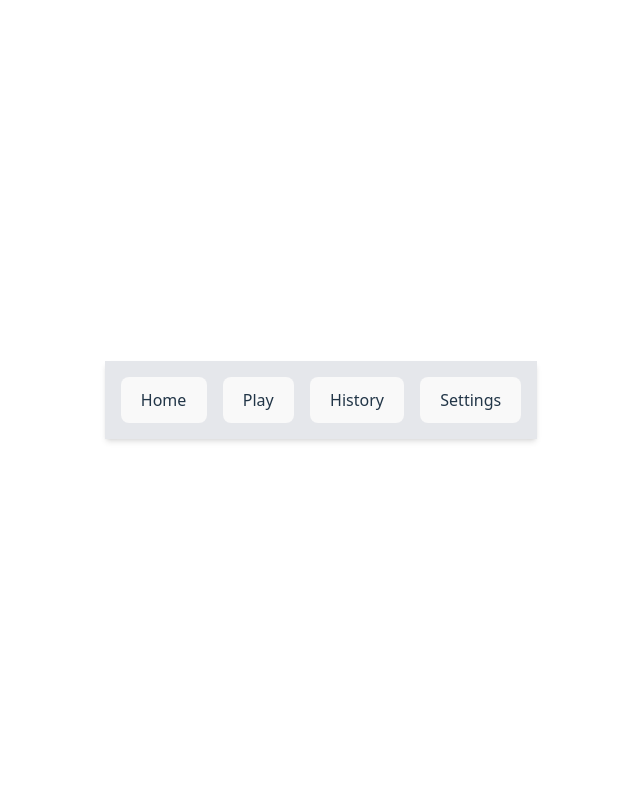
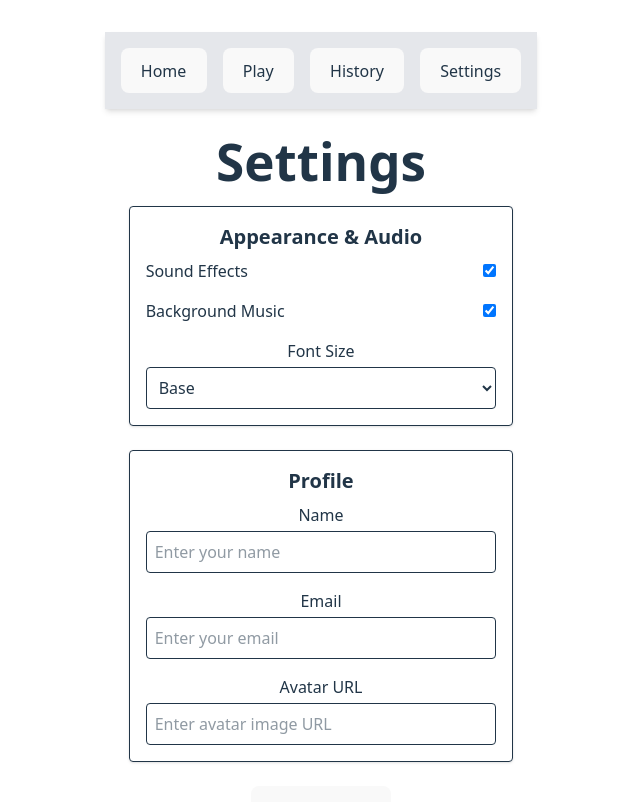
Before and after one commit to Nyateya/Quiz-app, a React (Vite) app: page /settings in a window 1280 px wide. Shown: the top 802 px of the page, without its empty margins (319-959 px from the left). Built offline with nearby package versions, Linux system fonts and the light colour scheme.

Commit message:
added a settings page and implemented the search bar in history page

```diff
--- a/src/App.jsx
+++ b/src/App.jsx
@@ -4,6 +4,7 @@ import WelcomePage from './components/WelcomePage.jsx'
 import Navbar from './components/Navbar.jsx'
 import Quiz from './components/Quiz.jsx'
 import History from './components/History.jsx'
+import  Settings from './components/Settings.jsx'
 import { BrowserRouter as Router, Route, Routes } from 'react-router-dom'
 
 
@@ -17,6 +18,7 @@ function App() {
 
           <Route path="/quiz" element={<Quiz/>} />
           <Route path="/history" element={<History />} />
+          <Route path="/settings" element={<Settings />} />
         </Routes>
       </div>
     </Router>
--- a/src/components/Quiz.jsx
+++ b/src/components/Quiz.jsx
@@ -1,5 +1,5 @@
 /* eslint-disable react-hooks/exhaustive-deps */
-import React, { useEffect, useState, useCallback } from "react";
+import React, { useEffect, useState, useCallback, useRef } from "react";
 import { useLocation, useNavigate } from "react-router-dom";
 
 export default function Quiz() {
@@ -7,17 +7,50 @@ export default function Quiz() {
   const navigate = useNavigate();
 
   const queryParams = new URLSearchParams(location.search);
-  const category = queryParams.get("category") || "9"; // Default category
+  const category = queryParams.get("category") || "9";
   const difficulty = queryParams.get("difficulty") || "easy";
 
   const [questions, setQuestions] = useState([]);
   const [currentQuestionIndex, setCurrentQuestionIndex] = useState(0);
   const [score, setScore] = useState(0);
+  const [quizCompleted, setQuizCompleted] = useState(false);
   const [loading, setLoading] = useState(true);
-  const [quizCompleted, setQuizCompleted] = useState(false);
-  const [timeLeft, setTimeLeft] = useState(60);
 
-  // ✅ Sample fallback questions
+  // Settings
+  const [settings, setSettings] = useState({
+    sound: true,
+    music: true,
+    fontSize: "base",
+    profileName: "",
+    profileAvatar: "",
+  });
+
+  // Audio refs
+  const correctSound = useRef(null);
+  const wrongSound = useRef(null);
+
+  useEffect(() => {
+    // Load settings
+    const savedSound = localStorage.getItem("sound");
+    const savedMusic = localStorage.getItem("music");
+    const savedFontSize = localStorage.getItem("fontSize");
+    const savedName = localStorage.getItem("profileName");
+    const savedAvatar = localStorage.getItem("profileAvatar");
+
+    setSettings({
+      sound: savedSound !== null ? savedSound === "true" : true,
+      music: savedMusic !== null ? savedMusic === "true" : true,
+      fontSize: savedFontSize || "base",
+      profileName: savedName || "",
+      profileAvatar: savedAvatar || "",
+    });
+
+    // Preload sound files
+    correctSound.current = new Audio("/sounds/correct.mp3");
+    wrongSound.current = new Audio("/sounds/wrong.mp3");
+  }, []);
+
+  // Fallback questions
   const sampleQuestions = [
     {
       question: "What is the capital of France?",
@@ -31,16 +64,13 @@ export default function Quiz() {
     },
   ];
 
-  // Fetch questions
   const fetchQuestions = useCallback(() => {
     setLoading(true);
     const url = `https://opentdb.com/api.php?amount=10&category=${category}&difficulty=${difficulty}&type=multiple`;
 
     fetch(url)
       .then((res) => {
-        if (res.status === 429) {
-          throw new Error("Rate limit reached. Try again later.");
-        }
+        if (res.status === 429) throw new Error("Rate limit reached");
         return res.json();
       })
       .then((data) => {
@@ -58,14 +88,12 @@ export default function Quiz() {
           const answers = [...q.incorrect_answers];
           const randomIndex = Math.floor(Math.random() * (answers.length + 1));
           answers.splice(randomIndex, 0, q.correct_answer);
-
           return {
             question: q.question,
             answers: answers,
             correctAnswer: q.correct_answer,
           };
         });
-
         setQuestions(formatted);
         setLoading(false);
       })
@@ -79,28 +107,30 @@ export default function Quiz() {
     fetchQuestions();
   }, [fetchQuestions]);
 
-  // Timer
-  useEffect(() => {
-    if (!loading && !quizCompleted) {
-      if (timeLeft === 0) {
-        handleAnswer(null); // auto skip when time runs out
-      }
-      const timer = setTimeout(() => setTimeLeft(timeLeft - 1), 1000);
-      return () => clearTimeout(timer);
-    }
-  }, [timeLeft, loading, quizCompleted]);
+  const handleAnswer = (answer) => {
+    const isCorrect = answer === questions[currentQuestionIndex].correctAnswer;
 
-  const handleAnswer = (answer) => {
-    if (answer === questions[currentQuestionIndex].correctAnswer) {
-      setScore((prev) => prev + 1);
+    // Play sounds if enabled
+    if (settings.sound) {
+      if (isCorrect) correctSound.current.play();
+      else wrongSound.current.play();
     }
 
+    if (isCorrect) setScore((prev) => prev + 1);
+
     const nextIndex = currentQuestionIndex + 1;
-    if (nextIndex < questions.length) {
-      setCurrentQuestionIndex(nextIndex);
-      setTimeLeft(60);
-    } else {
+    if (nextIndex < questions.length) setCurrentQuestionIndex(nextIndex);
+    else {
       setQuizCompleted(true);
+      const history = JSON.parse(localStorage.getItem("quizHistory")) || [];
+      history.push({
+        score,
+        total: questions.length,
+        category,
+        difficulty,
+        date: new Date().toLocaleString(),
+      });
+      localStorage.setItem("quizHistory", JSON.stringify(history));
     }
   };
 
@@ -108,60 +138,74 @@ export default function Quiz() {
     setScore(0);
     setCurrentQuestionIndex(0);
     setQuizCompleted(false);
-    setTimeLeft(60);
     fetchQuestions();
   };
 
-  // ✅ Save to history when quiz ends
-  useEffect(() => {
-    if (quizCompleted) {
-      const history = JSON.parse(localStorage.getItem("quizHistory")) || [];
-      const newEntry = {
-        category,
-        difficulty,
-        score,
-        total: questions.length,
-        date: new Date().toLocaleString(),
-      };
-      localStorage.setItem(
-        "quizHistory",
-        JSON.stringify([...history, newEntry])
-      );
-    }
-  }, [quizCompleted]);
+  const fontSizeClass = `text-${settings.fontSize}`;
 
-  // UI states
-  if (loading) return <div>Loading questions...</div>;
+  if (loading) return <div className={fontSizeClass}>Loading questions...</div>;
+
   if (quizCompleted) {
     return (
-      <div className="quiz-completed">
-        <h2>Quiz Completed!</h2>
+      <div className={`quiz-completed ${fontSizeClass} p-4`}>
+        {settings.profileAvatar && (
+          <img
+            src={settings.profileAvatar}
+            alt="avatar"
+            className="w-16 h-16 rounded-full mb-2"
+          />
+        )}
+        {settings.profileName && (
+          <p className="mb-2">Player: {settings.profileName}</p>
+        )}
+        <h2 className="text-2xl font-bold mb-2">Quiz Completed!</h2>
         <p>
-          Your score: {score} out of {questions.length}
+          Score: {score} / {questions.length}
         </p>
-        <button onClick={restartQuiz}>Restart Quiz</button>
-        <button onClick={() => navigate("/")}>Back to Home</button>
+        <button
+          onClick={restartQuiz}
+          className="px-4 py-2 bg-blue-500 text-white rounded mr-2"
+        >
+          Restart
+        </button>
+        <button
+          onClick={() => navigate("/")}
+          className="px-4 py-2 bg-gray-500 text-white rounded"
+        >
+          Home
+        </button>
       </div>
     );
   }
 
   return (
-    <div className="quiz">
-      <h2>
+    <div className={`quiz p-4 ${fontSizeClass}`}>
+      {settings.profileAvatar && (
+        <img
+          src={settings.profileAvatar}
+          alt="avatar"
+          className="w-12 h-12 rounded-full mb-2"
+        />
+      )}
+      {settings.profileName && (
+        <p className="mb-2">Player: {settings.profileName}</p>
+      )}
+      <h2 className="text-xl font-bold mb-2">
         Quiz: Category {category} - Difficulty {difficulty}
       </h2>
-      <div className="question">
+      <div className="question mb-4">
         <p
           dangerouslySetInnerHTML={{
             __html: questions[currentQuestionIndex].question,
           }}
         />
-        <ul>
-          {questions[currentQuestionIndex].answers.map((answer, index) => (
-            <li key={index}>
+        <ul className="space-y-2 mt-2">
+          {questions[currentQuestionIndex].answers.map((answer, idx) => (
+            <li key={idx}>
               <button
                 onClick={() => handleAnswer(answer)}
                 dangerouslySetInnerHTML={{ __html: answer }}
+                className="px-4 py-2 border rounded w-full text-left hover:bg-blue-100"
               />
             </li>
           ))}
@@ -172,7 +216,6 @@ export default function Quiz() {
         <p>
           Question {currentQuestionIndex + 1} of {questions.length}
         </p>
-        <p>⏳ Time Left: {timeLeft}s</p>
       </div>
     </div>
   );
--- /dev/null
+++ b/src/components/Settings.jsx
@@ -0,0 +1,130 @@
+import React, { useState, useEffect } from "react";
+
+export default function Settings() {
+  // Settings state
+  const [sound, setSound] = useState(true);
+  const [music, setMusic] = useState(true);
+  const [fontSize, setFontSize] = useState("base");
+  const [profileName, setProfileName] = useState("");
+  const [profileEmail, setProfileEmail] = useState("");
+  const [profileAvatar, setProfileAvatar] = useState("");
+
+  // Load saved settings
+  useEffect(() => {
+    const savedSound = localStorage.getItem("sound");
+    const savedMusic = localStorage.getItem("music");
+    const savedFontSize = localStorage.getItem("fontSize");
+    const savedName = localStorage.getItem("profileName");
+    const savedEmail = localStorage.getItem("profileEmail");
+    const savedAvatar = localStorage.getItem("profileAvatar");
+
+    if (savedSound !== null) setSound(savedSound === "true");
+    if (savedMusic !== null) setMusic(savedMusic === "true");
+    if (savedFontSize) setFontSize(savedFontSize);
+    if (savedName) setProfileName(savedName);
+    if (savedEmail) setProfileEmail(savedEmail);
+    if (savedAvatar) setProfileAvatar(savedAvatar);
+  }, []);
+
+  const saveSettings = () => {
+    localStorage.setItem("sound", sound);
+    localStorage.setItem("music", music);
+    localStorage.setItem("fontSize", fontSize);
+    localStorage.setItem("profileName", profileName);
+    localStorage.setItem("profileEmail", profileEmail);
+    localStorage.setItem("profileAvatar", profileAvatar);
+    alert("Settings saved!");
+  };
+
+  return (
+    <div className="settings p-6 max-w-2xl mx-auto space-y-6">
+      <h1 className="text-3xl font-bold mb-4">Settings</h1>
+
+      {/* Sound & Music */}
+      <div className="appearance-settings border p-4 rounded shadow space-y-4">
+        <h2 className="text-xl font-semibold mb-2">Appearance & Audio</h2>
+        <div className="flex items-center justify-between">
+          <label>Sound Effects</label>
+          <input
+            type="checkbox"
+            checked={sound}
+            onChange={() => setSound(!sound)}
+          />
+        </div>
+        <div className="flex items-center justify-between">
+          <label>Background Music</label>
+          <input
+            type="checkbox"
+            checked={music}
+            onChange={() => setMusic(!music)}
+          />
+        </div>
+        <div>
+          <label className="block mb-1">Font Size</label>
+          <select
+            value={fontSize}
+            onChange={(e) => setFontSize(e.target.value)}
+            className="border p-2 rounded w-full"
+          >
+            <option value="sm">Small</option>
+            <option value="base">Base</option>
+            <option value="lg">Large</option>
+            <option value="xl">Extra Large</option>
+          </select>
+        </div>
+      </div>
+
+      {/* Profile */}
+      <div className="profile-settings border p-4 rounded shadow space-y-4">
+        <h2 className="text-xl font-semibold mb-2">Profile</h2>
+        <div>
+          <label className="block mb-1">Name</label>
+          <input
+            type="text"
+            value={profileName}
+            onChange={(e) => setProfileName(e.target.value)}
+            placeholder="Enter your name"
+            className="border p-2 rounded w-full"
+          />
+        </div>
+        <div>
+          <label className="block mb-1">Email</label>
+          <input
+            type="email"
+            value={profileEmail}
+            onChange={(e) => setProfileEmail(e.target.value)}
+            placeholder="Enter your email"
+            className="border p-2 rounded w-full"
+          />
+        </div>
+        <div>
+          <label className="block mb-1">Avatar URL</label>
+          <input
+            type="text"
+            value={profileAvatar}
+            onChange={(e) => setProfileAvatar(e.target.value)}
+            placeholder="Enter avatar image URL"
+            className="border p-2 rounded w-full"
+          />
+        </div>
+        {profileAvatar && (
+          <div className="mt-2">
+            <p className="text-sm mb-1">Preview:</p>
+            <img
+              src={profileAvatar}
+              alt="avatar"
+              className="w-24 h-24 rounded-full object-cover"
+            />
+          </div>
+        )}
+      </div>
+
+      <button
+        onClick={saveSettings}
+        className="bg-blue-500 text-white px-6 py-2 rounded hover:bg-blue-600"
+      >
+        Save Settings
+      </button>
+    </div>
+  );
+}
```
Also changed, not shown: src/components/History.jsx (+36 -3 lines).
